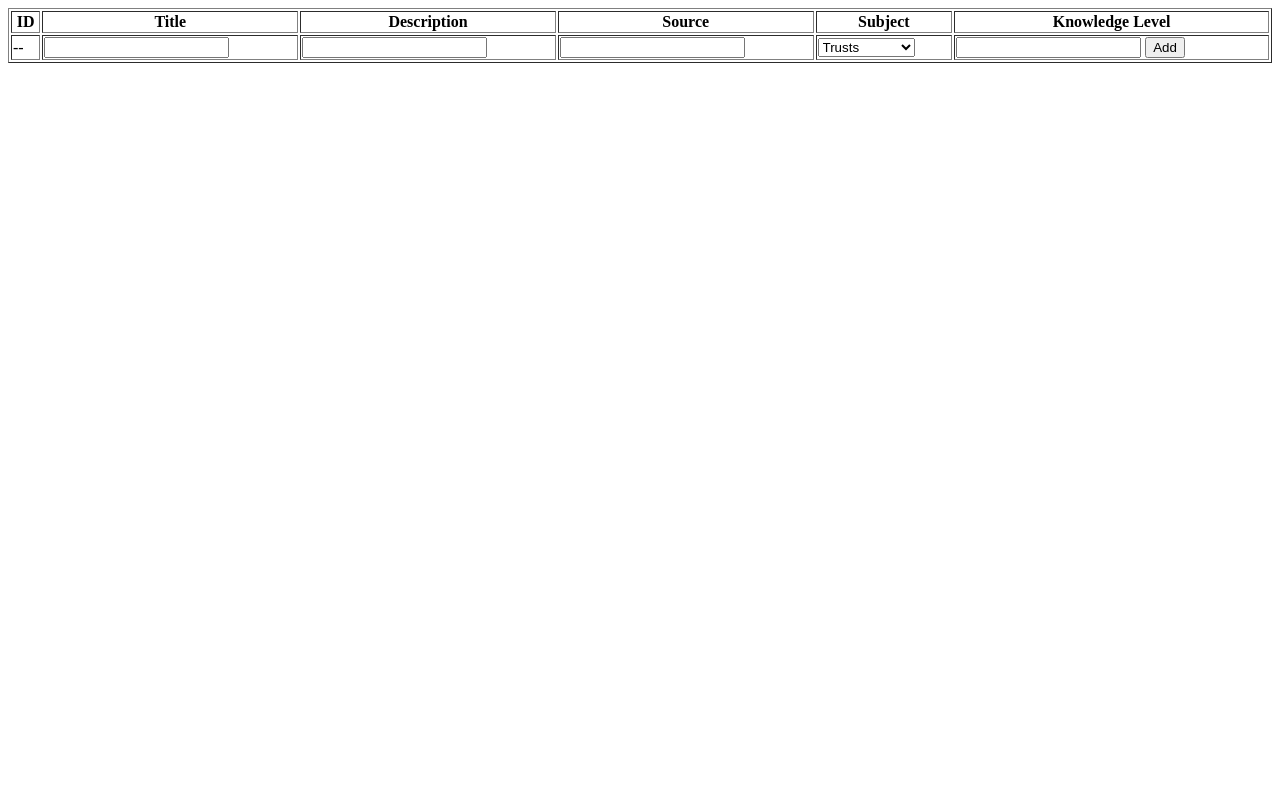
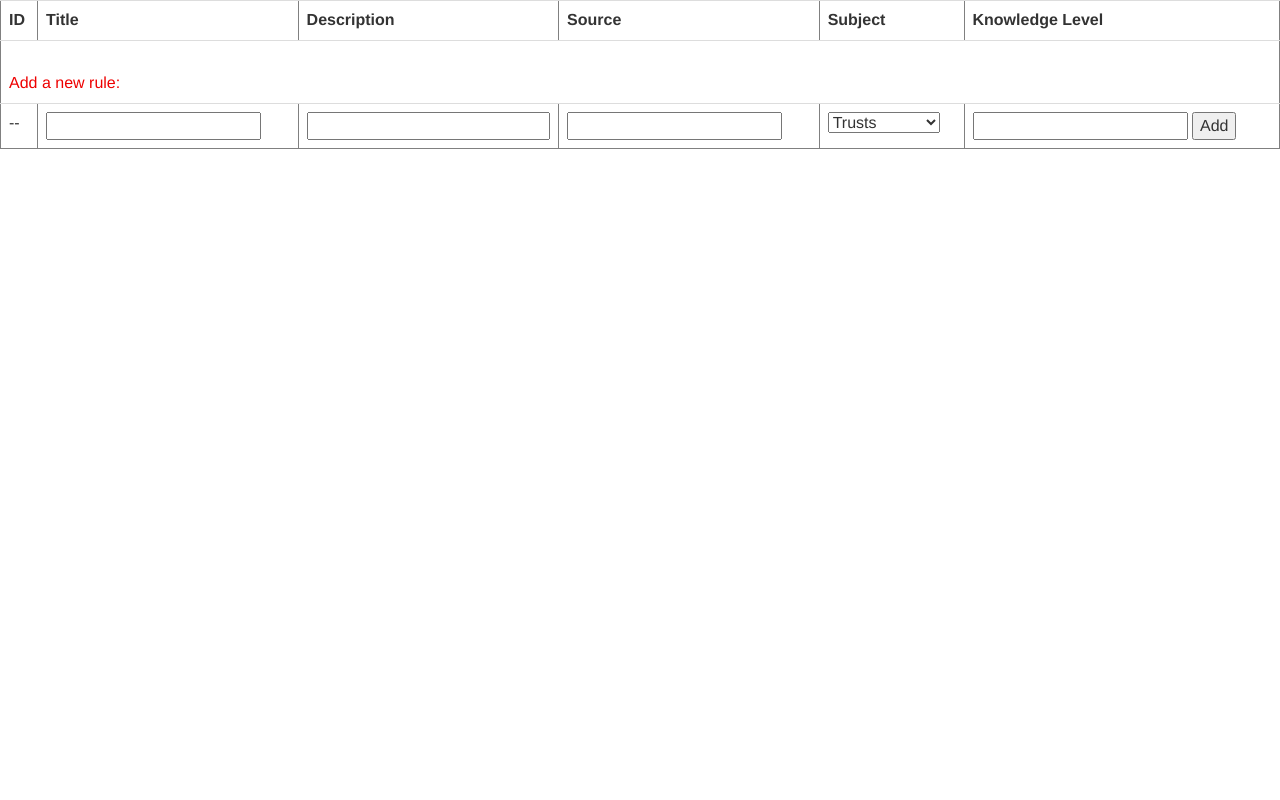
Before and after one commit to carolineorsi/BarCommons, a Flask app: page /add-rule in a window 1280 px wide. Run offline with Flask 2, Linux system fonts and the light colour scheme; data that the repository does not hold is empty; parts of the project's set-up code (start-up, migrations or seed data) failed here and were passed over; some libraries are stand-ins or nearby versions.

Commit message:
Added some styling.

```diff
--- a/templates/index.html
+++ b/templates/index.html
@@ -1,6 +1,12 @@
 <html>
     <head>
         <title>BarCommons</title>
+        <link rel="stylesheet" href="//maxcdn.bootstrapcdn.com/bootstrap/3.1.1/css/bootstrap.min.css" />
+        <style>
+            body {
+                margin-left: 20px;
+            }
+        </style>
     </head>
     <body>
         <h1>BarCommons!</h1>
--- a/templates/rule-list.html
+++ b/templates/rule-list.html
@@ -1,9 +1,10 @@
 <html>
     <head>
-        <title>BarCommons - Rules List</title>
+        <title>BarCommons - Rule List</title>
+        <link rel="stylesheet" href="//maxcdn.bootstrapcdn.com/bootstrap/3.1.1/css/bootstrap.min.css" />
     </head>
     <body>
-        <table border="1" style="width: 100%">
+        <table border="1" style="width: 100%" class="table">
             <tr>
                 <th>ID</th>
                 <th>Title</th>
@@ -22,11 +23,17 @@
                     <td>{{ rule.knowledge_level }}</td>
                 </tr>
             {% endfor %}
+            <tr>
+                <td colspan="6" style="color: #EE0000">
+                    <br>
+                    Add a new rule:
+                </td>
+            </tr>
             <form method="POST" action="/add-rule">
                 <tr>
                     <td>--</td>
                     <td><input type="text" name="title"</input></td>
-                    <td><input type="text" name="description"></input></td>
+                    <td><input type="text" name="description" style="width: 100%"></input></td>
                     <td><input type="text" name="source"></input></td>
                     <td>
                         <select name="subject">
```
Also changed, not shown: templates/question-list.html (+9 -2 lines), templates/question.html (+10 -4 lines).
